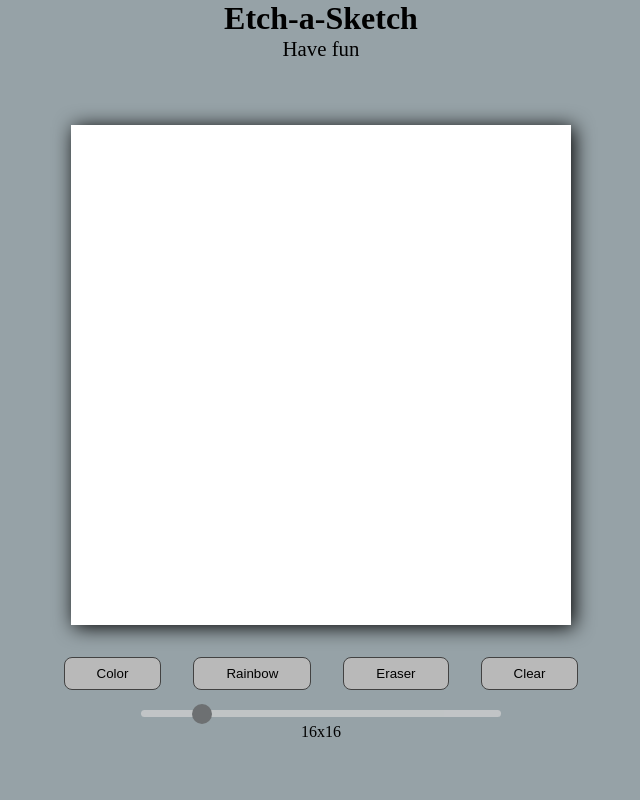
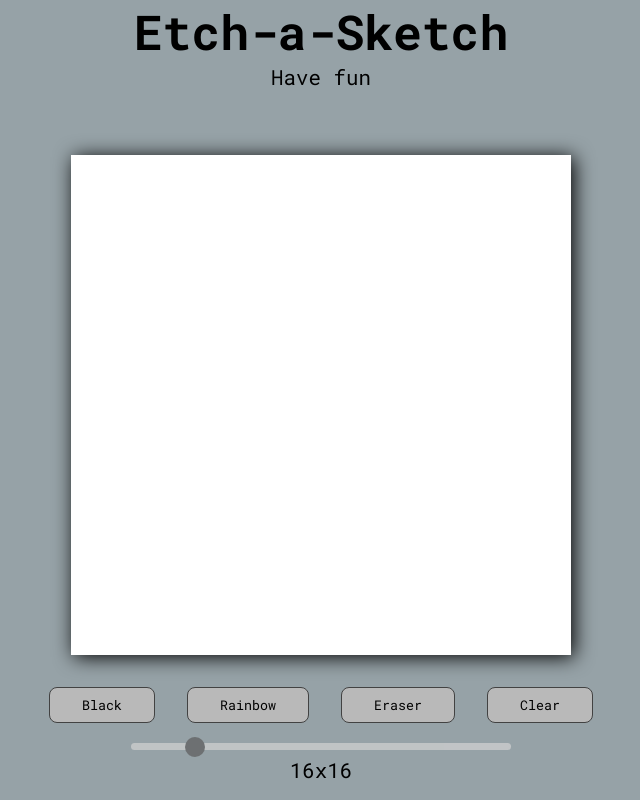
Before and after one commit to JxstKlaus/odin-Etch-a-Sketch, a plain HTML site: page index.html in a window 1280 px wide. Shown: the whole page, without its empty margins (319-959 px from the left). Drawn offline with Linux system fonts and the light colour scheme.

Commit message:
imported font

```diff
--- a/index.html
+++ b/index.html
@@ -5,6 +5,9 @@
     <meta name="viewport" content="width=device-width, initial-scale=1.0">
     <title>Etch-a-Sketch</title>
     <link rel="stylesheet" href="styles.css">
+    <link rel="preconnect" href="https://fonts.googleapis.com">
+    <link rel="preconnect" href="https://fonts.gstatic.com" crossorigin>
+    <link href="https://fonts.googleapis.com/css2?family=Roboto+Mono:ital,wght@0,100..700;1,100..700&display=swap" rel="stylesheet">
 </head>
 <body>
     <header>
@@ -15,13 +18,13 @@
         <div class="grid-container"></div>
         <div class="ui">
             <div class="buttons">
-                <button class="color">Color</button>
+                <button class="color">Black</button>
                 <button class="rainbow">Rainbow</button>
                 <button class="eraser">Eraser</button>
                 <button class="clear">Clear</button>
             </div>
             <div class="slider-container">
-                <input type="range" step="1" min="1" max="100" value="16" class="slider" id="myRange">
+                <input type="range" step="1" min="1" max="100" value="16" class="slider">
                 <output class="output"></output>
             </div>
 
--- a/scripts.js
+++ b/scripts.js
@@ -12,7 +12,7 @@ const colorBtn = document.querySelector('.color')
 const rainbowBtn = document.querySelector('.rainbow')
 const eraserBtn = document.querySelector('.eraser')
 const clearBtn = document.querySelector('.clear')
-const slider = document.querySelector('#myRange')
+const slider = document.querySelector('.slider')
 const sliderOutput = document.querySelector('.output')
 
 let mouseDown = false
--- a/styles.css
+++ b/styles.css
@@ -2,13 +2,15 @@
     margin: 0;
     padding: 0;
     border: none;
+    font-family: 'Roboto Mono';
 }
 html{
     background-color: rgb(150, 162, 167);
     header{
         text-align: center;
-        .h1{
+        h1{
             font-size: 3rem;
+            font-weight: 700;
         }
         p{
             font-size: 1.3rem;
@@ -64,11 +66,10 @@ html{
                 flex-direction: column;
                 align-items: center;
                 gap: 6px;
+
+                .output{
+                    font-size: 1.3rem;
                 }
-        }
-    }
-}
-
 
                 .slider {
                     appearance: none;
@@ -100,3 +101,7 @@ html{
                     background: #5c5c5c;
                     cursor: pointer;
                   }
+            }
+        }
+    }
+}
```
Lines whose indentation alone changed are shown as unchanged.
